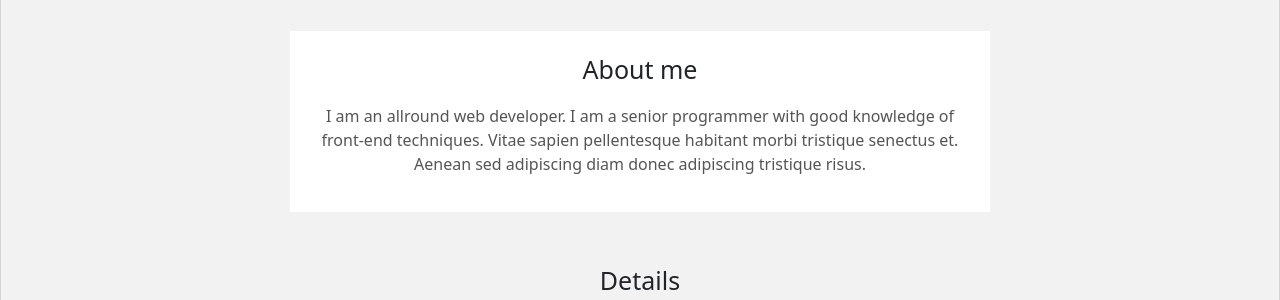
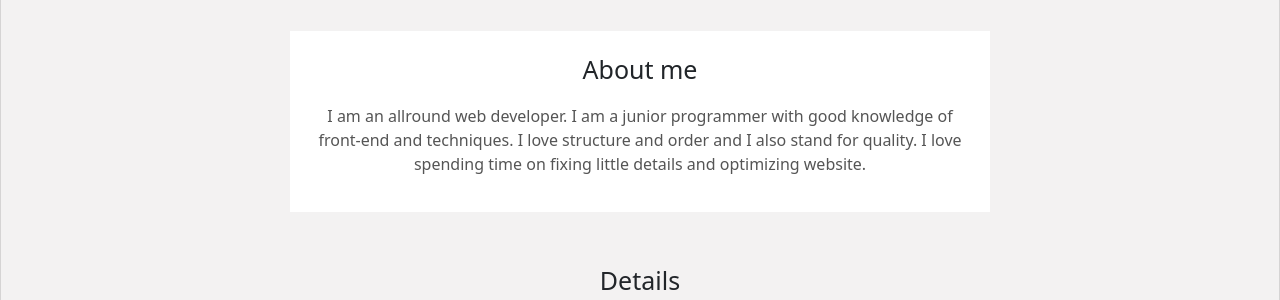
Before and after one commit to karim-coder/flask-example, a Flask app: page / in a window 1280 px wide. Shown: the part 514-814 px from the top of the page. Run offline with Flask 2, Linux system fonts and the light colour scheme.

Commit message:
Final commit

```diff
--- a/templates/base.html
+++ b/templates/base.html
@@ -29,10 +29,10 @@
       <div class="about">
         <p class="title">About me</p>
         <p class="text">
-          I am an allround web developer. I am a senior programmer with good
-          knowledge of front-end techniques. Vitae sapien pellentesque habitant
-          morbi tristique senectus et. Aenean sed adipiscing diam donec
-          adipiscing tristique risus.
+          I am an allround web developer. I am a junior programmer with good
+          knowledge of front-end and techniques. I love structure and order and
+          I also stand for quality. I love spending time on fixing little
+          details and optimizing website.
         </p>
       </div>
       <div>
```
Also changed, not shown: application.py (+0 -40 lines).
